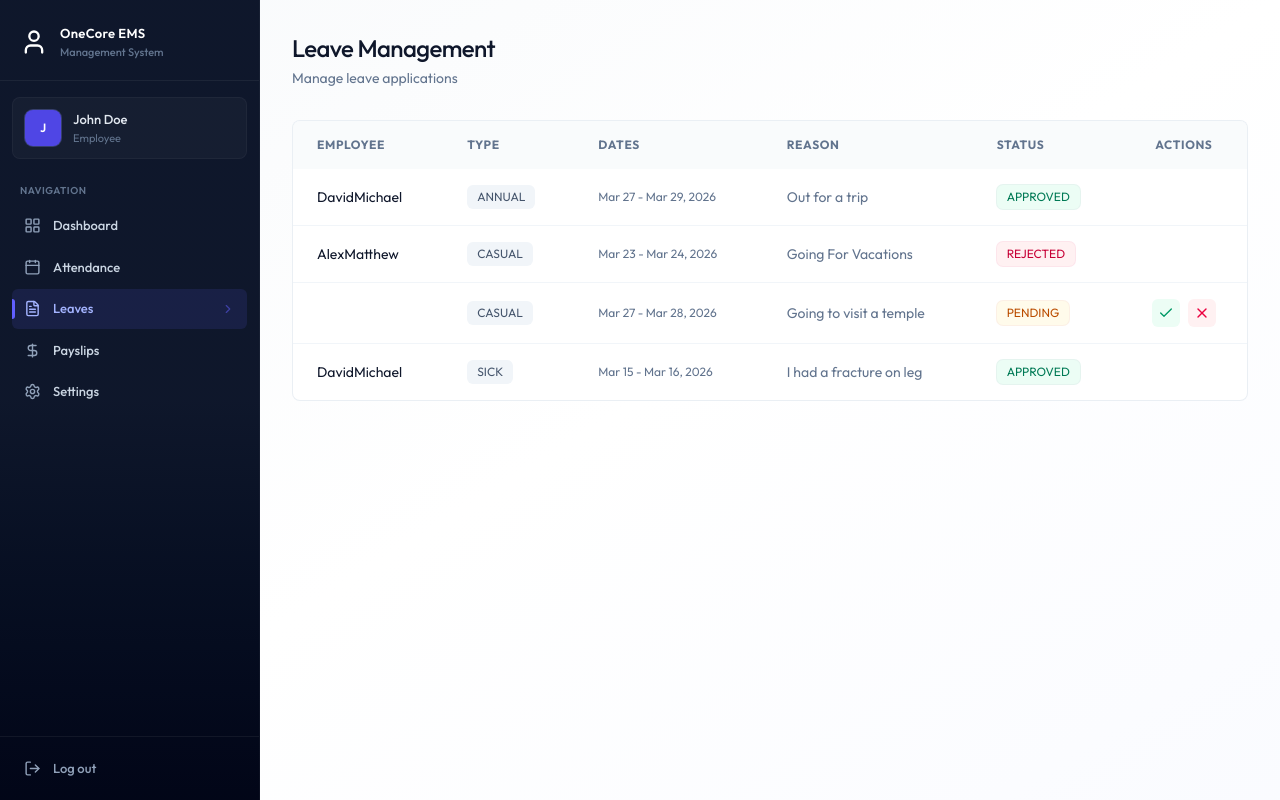
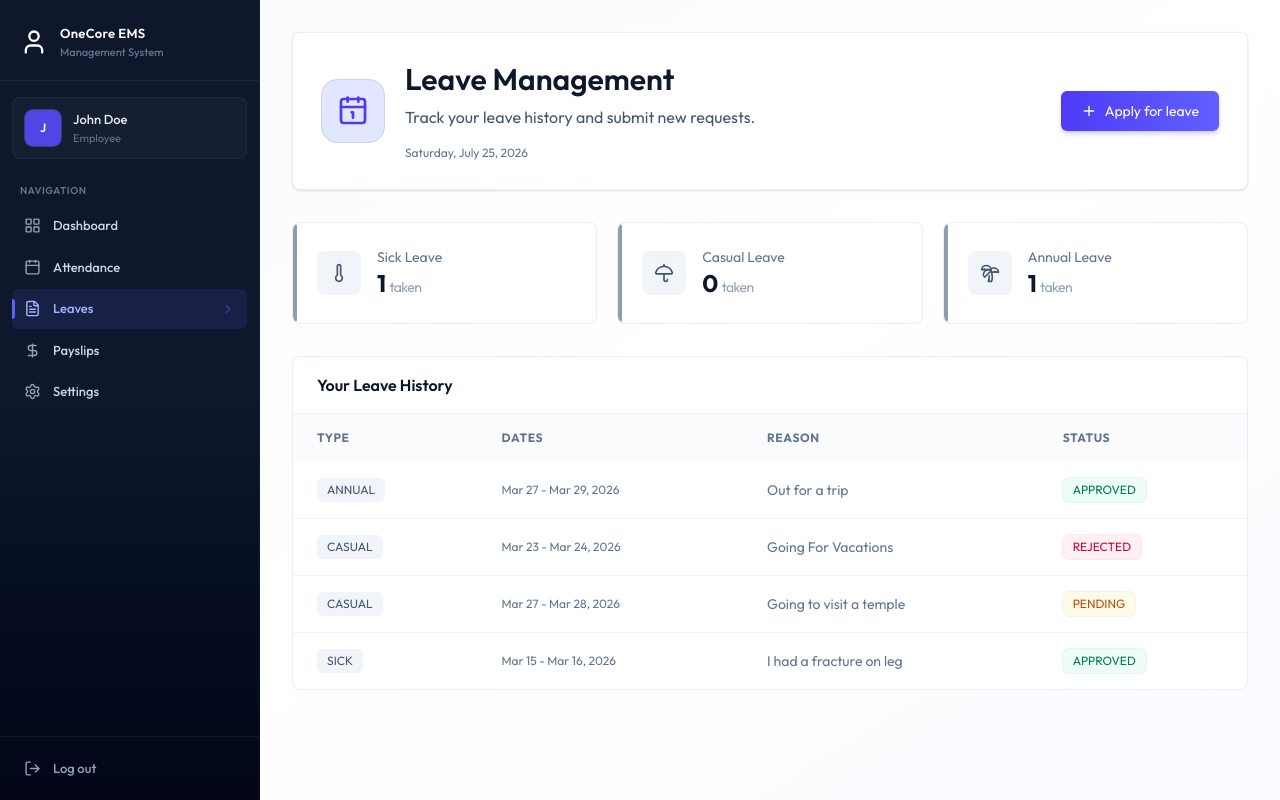
Before and after one commit to hiteshmahajan434/EMS, a React (Vite) app in the folder frontend/: page /leave in a window 1280 px wide. Built offline with nearby package versions, Linux system fonts and the light colour scheme; the HTML template or start-up script is replaced by a standard one.

Commit message:
Updated Employee Leave Page UI

```diff
--- a/frontend/src/components/layout/PageHero.jsx
+++ b/frontend/src/components/layout/PageHero.jsx
@@ -1,6 +1,6 @@
 import { format } from "date-fns";
 
-function PageHero({ icon: Icon, title, subtitle, badge }) {
+function PageHero({ icon: Icon, title, subtitle, badge, children }) {
   const today = format(new Date(), "EEEE, MMMM d, yyyy");
 
   return (
@@ -37,6 +37,12 @@ function PageHero({ icon: Icon, title, subtitle, badge }) {
             </p>
           </div>
         </div>
+
+        {children && (
+          <div className="flex flex-wrap items-center gap-3 shrink-0">
+            {children}
+          </div>
+        )}
       </div>
     </div>
   );
--- a/frontend/src/components/leave/ApplyLeave.jsx
+++ b/frontend/src/components/leave/ApplyLeave.jsx
@@ -10,7 +10,7 @@ const ApplyLeave = ({open, onClose, onSuccess}) => {
   const minDate = tomorrow.toISOString().split('T')[0];
 
   const handleSubmit = async (e) => {
-    e.prevetDefault();
+    e.preventDefault();
   }
 
   if(!open) return null;
@@ -98,7 +98,7 @@ const ApplyLeave = ({open, onClose, onSuccess}) => {
               Cancel
             </button>
 
-            <button type='submit' className='btn-primary flex-1 flex items-center justify-center gap-2' onClick={onClose}
+            <button type='submit' className='btn-primary flex-1 flex items-center justify-center gap-2'
               disabled={loading}
             >
               {loading ? <Loader2Icon className='w-4 h-4 animate-spin'/> : <Send className='w-4 h-4'/>}
--- a/frontend/src/components/leave/LeaveHistory.jsx
+++ b/frontend/src/components/leave/LeaveHistory.jsx
@@ -11,6 +11,9 @@ const LeaveHistory = ({leaves, isAdmin, onUpdate}) => {
 
   return (
     <div className='card overflow-hidden'>
+        <div className='px-6 py-4 border-b border-slate-100'>
+            <h3 className='font-semibold text-slate-900'>Your Leave History</h3>
+        </div>
         <div className='overflow-x-auto'>
             <table className='table-modern'>
                 <thead>
--- a/frontend/src/pages/Leave.jsx
+++ b/frontend/src/pages/Leave.jsx
@@ -1,16 +1,17 @@
 import React, { useCallback, useEffect, useState } from 'react'
 import { dummyLeaveData } from '../assets/assets';
 import Loading from '../components/Loading';
-import { PalmtreeIcon, PlusIcon, ThermometerIcon, UmbrellaIcon } from 'lucide-react'
+import { Calendar1Icon, PalmtreeIcon, PlusIcon, ThermometerIcon, UmbrellaIcon } from 'lucide-react'
 import LeaveHistory from '../components/leave/LeaveHistory';
 import ApplyLeave from '../components/leave/ApplyLeave';
+import PageHero from "../components/layout/PageHero";
 
 const Leave = () => {
   const [leaves, setLeaves] = useState([]);
   const [loading, setLoading] = useState(true);
   const [showModal, setShowModal] = useState(false);
   const [isDeleted, setIsDeleted] = useState(false);
-  const isAdmin = true;
+  const isAdmin = false;
 
   const fetchLeaves = useCallback(() => {
     setLeaves(dummyLeaveData);
@@ -38,11 +39,12 @@ const Leave = () => {
 
   return (
     <div className='animate-fade-in'>
-      <div className='flex flex-col sm:flex-row justify-between items-start sm:items-center gap-4 mb-8'>
-        <div>
-          <h1 className='page-title'>Leave Management</h1>
-          <p className='page-subtitle'>{isAdmin ? "Manage leave applications" : "Your leave history and requests"}</p>
-        </div>
+
+      <PageHero
+        icon={Calendar1Icon}
+        title="Leave Management"
+        subtitle={isAdmin ? "Manage leave applications" : "Track your leave history and submit new requests."}
+      >
         {!isAdmin && !isDeleted && (
             <button
               className='btn-primary flex items-center gap-2 w-full sm:w-auto justify-center'
@@ -51,7 +53,8 @@ const Leave = () => {
               <PlusIcon className='w-4 h-4'/> Apply for leave
             </button>
         )}
-      </div>
+      </PageHero>
+
       {!isAdmin && (
         <div className='grid grid-cols-1 sm:grid-cols-3 gap-4 sm:gap-5 mb-8'>
           {leaveStats.map((s) => (
```
Lines whose indentation alone changed are shown as unchanged.
